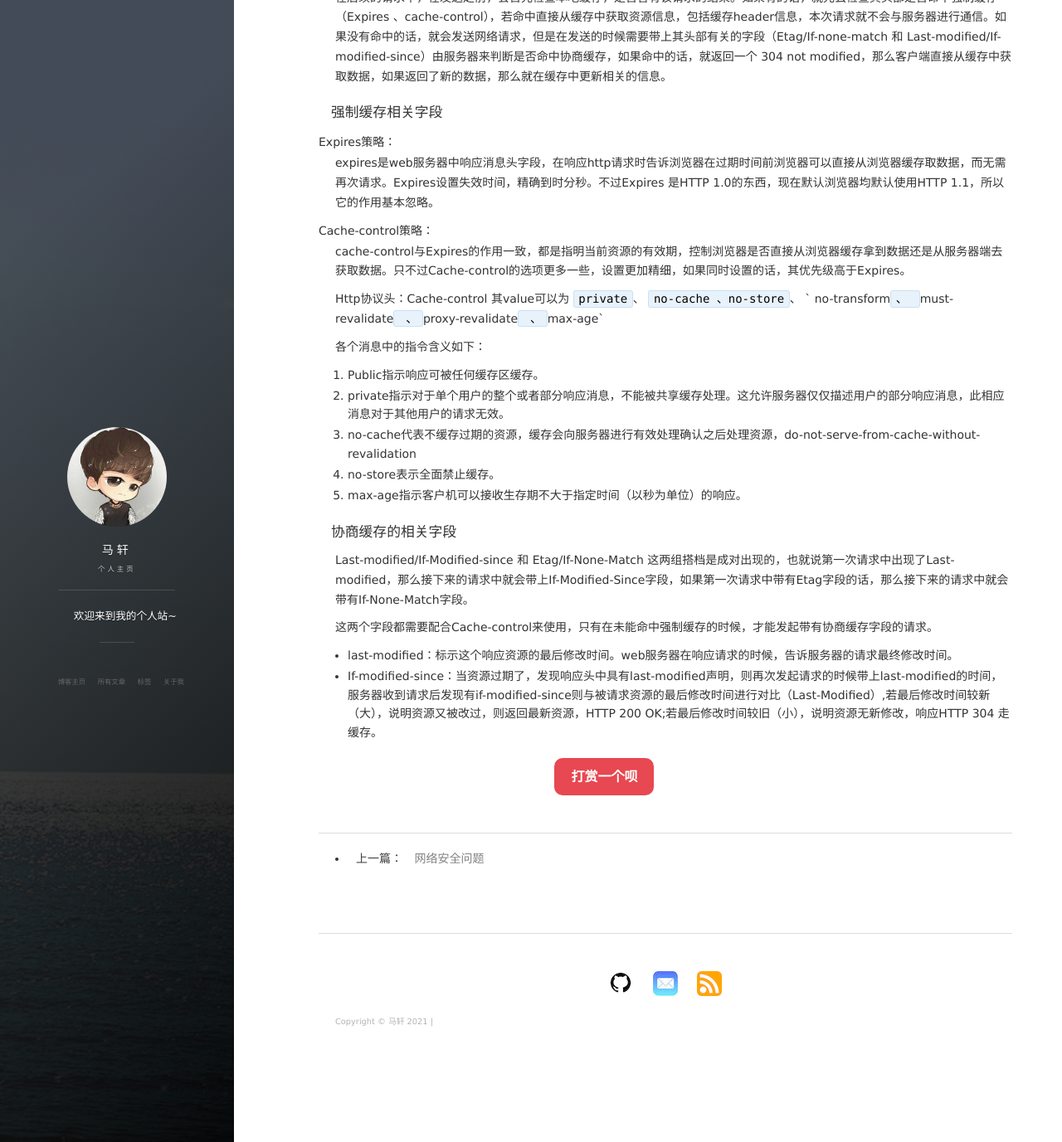
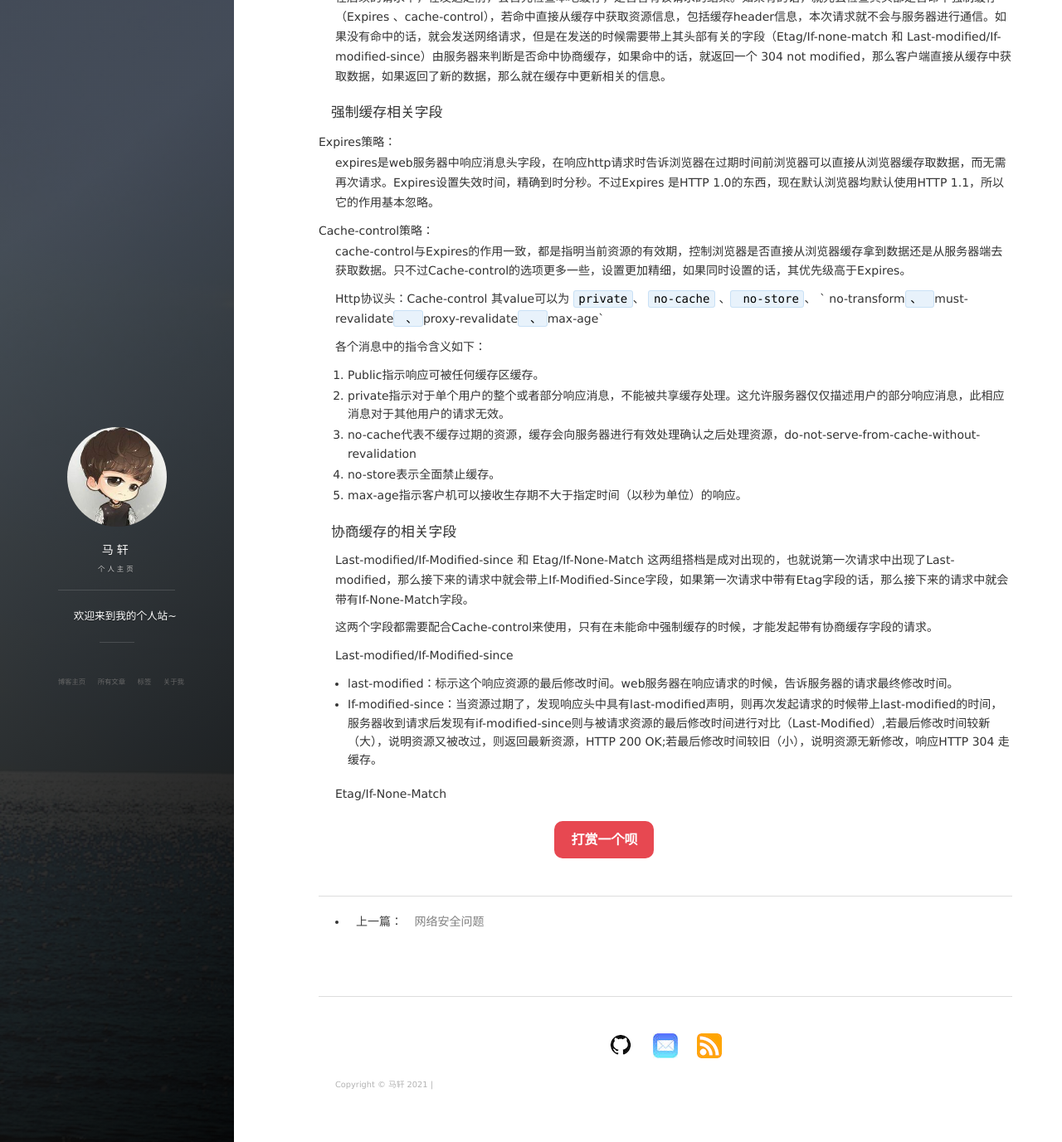
Before and after one commit to basicButtons/basicButtons.github.io, a Jekyll site: the page built from _posts/2021-07-28-HTTP1.1如何优化.md, in a window 1280 px wide and 1400 px high, scrolled down 1539 px, cut to the strip 23-1400 px from the top of the window. Shown: the whole strip at 83% size. Built offline with Jekyll 4.4.1, drawn with Linux system fonts in a browser that asks for light colours; nearby versions of some CDN libraries; comment, search, counter and statistics services are not loaded.

```diff
--- a/_posts/2021-07-28-HTTP1.1如何优化.md
+++ b/_posts/2021-07-28-HTTP1.1如何优化.md
@@ -45,7 +45,7 @@ expires是web服务器中响应消息头字段，在响应http请求时告诉浏
 
 cache-control与Expires的作用一致，都是指明当前资源的有效期，控制浏览器是否直接从浏览器缓存拿到数据还是从服务器端去获取数据。只不过Cache-control的选项更多一些，设置更加精细，如果同时设置的话，其优先级高于Expires。
 
-Http协议头：Cache-control 其value可以为 `private`、 `no-cache 、no-store`、 ` no-transform`、 `must-revalidate` 、`proxy-revalidate` 、`max-age`
+Http协议头：Cache-control 其value可以为 `private`、 `no-cache` 、`  no-store`、 ` no-transform`、 `must-revalidate` 、`proxy-revalidate` 、`max-age`
 
 各个消息中的指令含义如下：
 
@@ -61,5 +61,9 @@ Last-modified/If-Modified-since 和 Etag/If-None-Match 这两组搭档是成对
 
 这两个字段都需要配合Cache-control来使用，只有在未能命中强制缓存的时候，才能发起带有协商缓存字段的请求。
 
+Last-modified/If-Modified-since
+
 - last-modified：标示这个响应资源的最后修改时间。web服务器在响应请求的时候，告诉服务器的请求最终修改时间。
 - If-modified-since：当资源过期了，发现响应头中具有last-modified声明，则再次发起请求的时候带上last-modified的时间，服务器收到请求后发现有if-modified-since则与被请求资源的最后修改时间进行对比（Last-Modified）,若最后修改时间较新（大），说明资源又被改过，则返回最新资源，HTTP 200 OK;若最后修改时间较旧（小），说明资源无新修改，响应HTTP 304 走缓存。
+
+Etag/If-None-Match
```
